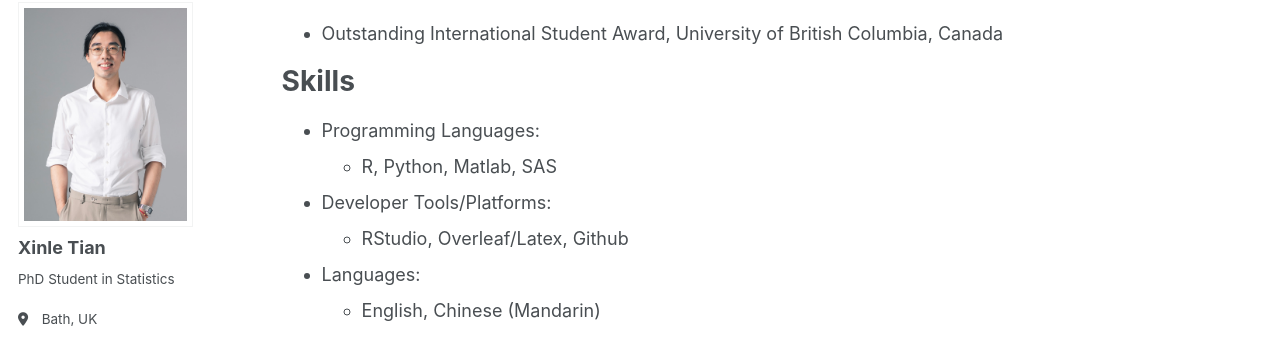
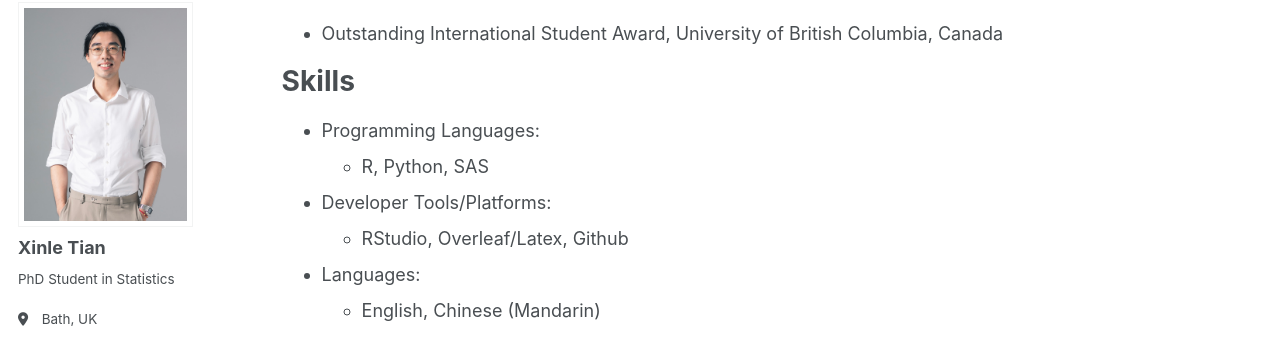
Before and after one commit to xinlet/xinlet.github.io, a Jekyll site: the page built from _pages/cv.md, in a window 1280 px wide and 900 px high, scrolled down 662 px. Shown: the part 104-441 px from the top of the window. Built offline with Jekyll 4.4.1, drawn with Linux system fonts in a browser that asks for light colours; some web fonts are replaced.

Commit message:
Update cv.md

```diff
--- a/_pages/cv.md
+++ b/_pages/cv.md
@@ -39,7 +39,7 @@ Awards
 Skills
 ======
 * Programming Languages:
-  * R, Python, Matlab, SAS
+  * R, Python, SAS
 * Developer Tools/Platforms:
   * RStudio, Overleaf/Latex, Github
 * Languages:
```
